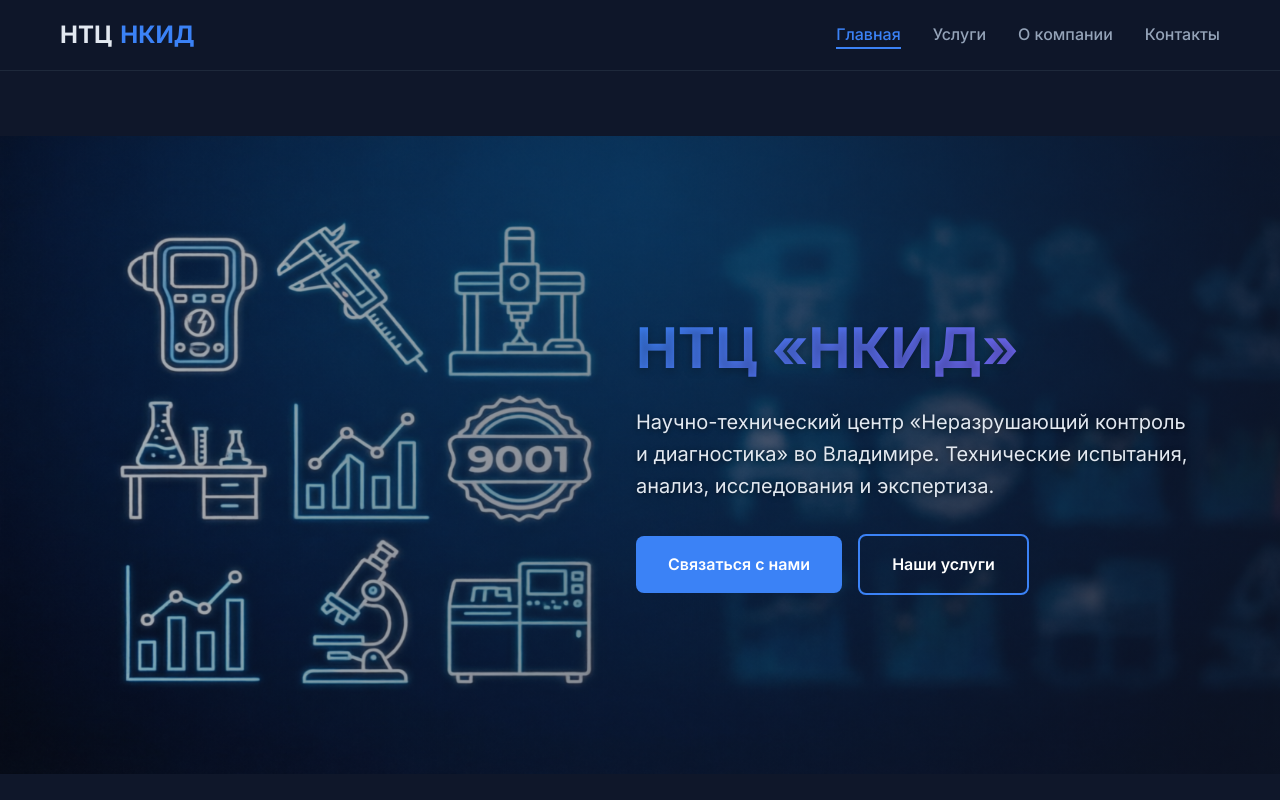
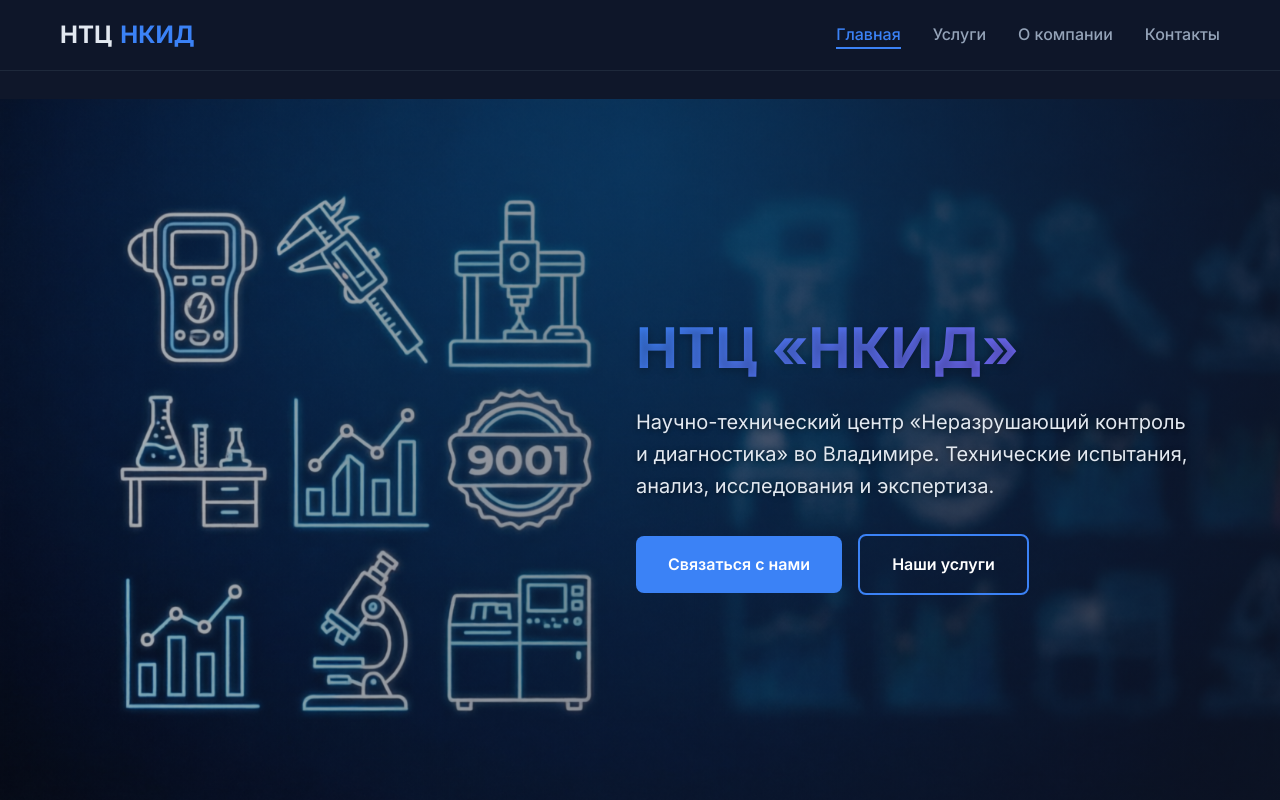
Before and after one commit to Agentfcb/ntcid-website, a React (Vite) app: page /#/ in a window 1280 px wide. Shown: the top 800 px of the page. Built offline with nearby package versions, Linux system fonts and the light colour scheme.

Commit message:
Updated hero background

```diff
--- a/src/App.css
+++ b/src/App.css
@@ -162,7 +162,7 @@ body {
   margin-top: 80px;
   padding: 120px 0;
   background: linear-gradient(135deg, rgba(15, 23, 42, 0.95) 0%, rgba(30, 41, 59, 0.9) 100%);
-  background-size: 100% 85% !important;  /* !important переопределит inline */
+  background-size: 100% 95% !important;  /* !important переопределит inline */
   background-position: center;
   background-repeat: no-repeat;
   position: relative;
```
